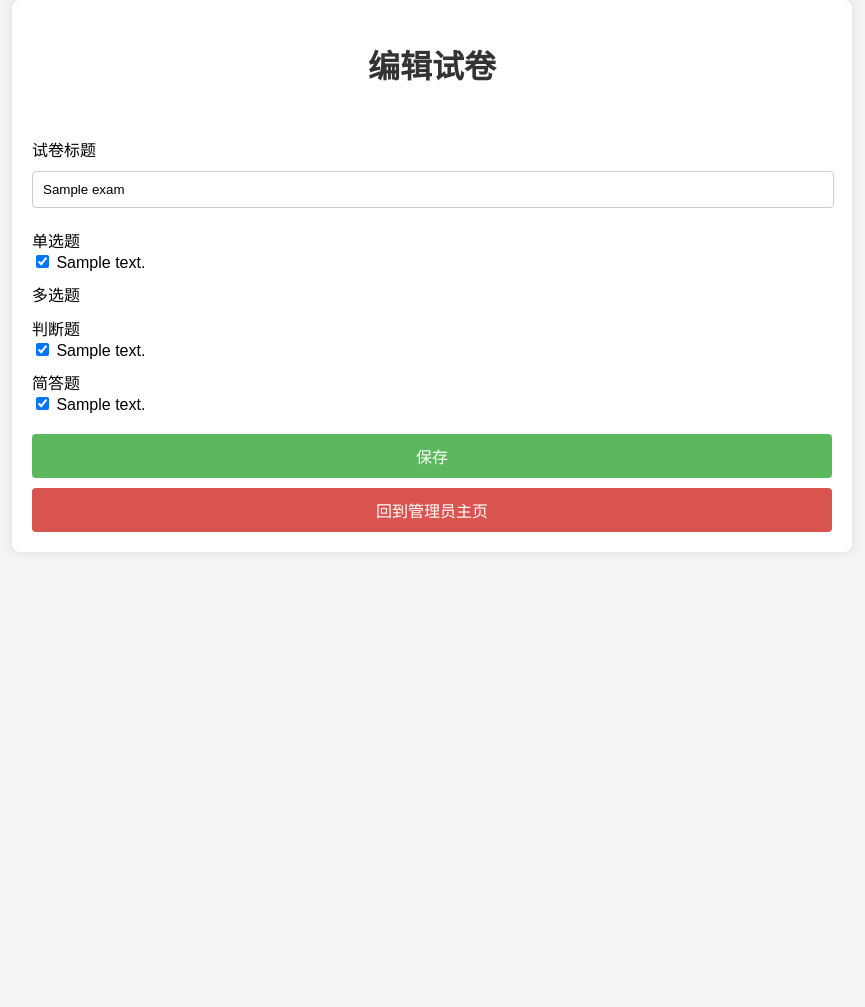
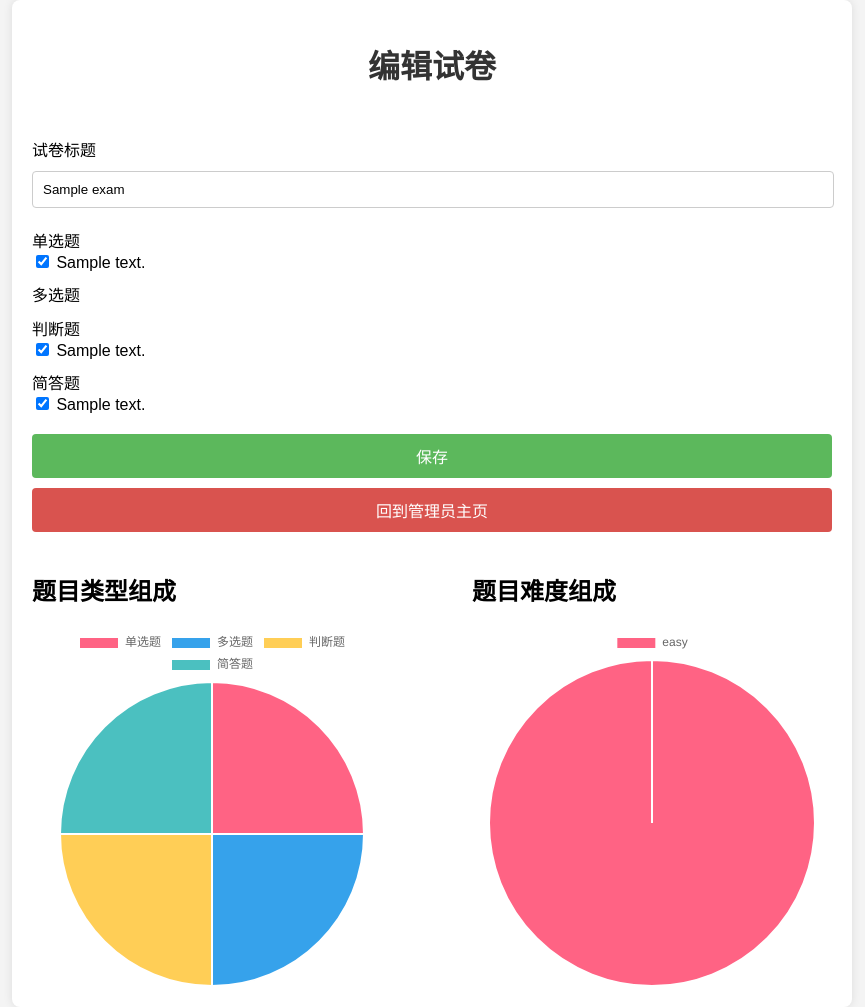
Before and after one commit to cysuna/SE-big, a Django app: page /admin/edit_exam/1/ in a window 1280 px wide. Shown: the whole page, without its empty margins (208-1073 px from the left). Before the commit the page ends 532 px from the top, so only its background shows below. Run offline with Django 5.2, Linux system fonts and the light colour scheme; a user stored in the database is signed in; tables that the repository leaves empty hold one stand-in row (values such as "Sample post"); data that the repository does not hold is empty.

Commit message:
显示试卷组成功能

```diff
--- a/exam_app/views_admin.py
+++ b/exam_app/views_admin.py
@@ -5,6 +5,7 @@
 from django import forms
 from .models import SingleChoiceQuestion, MultipleChoiceQuestion, TrueFalseQuestion, ShortAnswerQuestion, Exam
 from .forms import ExamForm, SingleChoiceQuestionForm, MultipleChoiceQuestionForm, TrueFalseQuestionForm, ShortAnswerQuestionForm
+from collections import Counter
 
 # 用户注册表单
 class TeacherForm(UserCreationForm):
@@ -232,7 +233,32 @@
     else:
         form = ExamForm(instance=exam)
 
-    return render(request, 'edit_exam.html', {'form': form})
+    # 收集题目类型和难度的数据
+    single_choice_count = exam.single_choice_questions.count()
+    multiple_choice_count = exam.multiple_choice_questions.count()
+    true_false_count = exam.true_false_questions.count()
+    short_answer_count = exam.short_answer_questions.count()
+
+    difficulty_counter = Counter()
+    for question in exam.single_choice_questions.all():
+        difficulty_counter[question.difficulty] += 1
+    for question in exam.multiple_choice_questions.all():
+        difficulty_counter[question.difficulty] += 1
+    for question in exam.true_false_questions.all():
+        difficulty_counter[question.difficulty] += 1
+    for question in exam.short_answer_questions.all():
+        difficulty_counter[question.difficulty] += 1
+
+    context = {
+        'form': form,
+        'single_choice_count': single_choice_count,
+        'multiple_choice_count': multiple_choice_count,
+        'true_false_count': true_false_count,
+        'short_answer_count': short_answer_count,
+        'difficulty_counter': dict(difficulty_counter)  # 转换为字典以便在模板中使用
+    }
+
+    return render(request, 'edit_exam.html', context)
 
 # 删除试卷
 @login_required
--- a/templates/edit_exam.html
+++ b/templates/edit_exam.html
@@ -41,7 +41,6 @@
             border: 1px solid #ccc;
             border-radius: 4px;
         }
-
         button {
             width: 100%;
             padding: 10px 20px;
@@ -58,9 +57,6 @@
         button:hover {
             background-color: #4cae4c;
         }
-        button:hover {
-            background-color: #4cae4c;
-        }
         .back-button {
             background-color: #d9534f;
         }
@@ -71,7 +67,21 @@
             display: flex;
             flex-direction: column;
         }
+        .charts-container {
+            display: flex;
+            justify-content: space-between;
+            align-items: center;
+            margin-top: 20px;
+        }
+        .chart-container {
+            width: 45%;
+        }
+        .chart-container canvas {
+            width: 100% !important;
+            height: auto !important;
+        }
     </style>
+    <script src="https://cdn.jsdelivr.net/npm/chart.js"></script>
 </head>
 <body>
     <div class="container">
@@ -100,8 +110,60 @@
             </div>
             <button type="submit">保存</button>
         </form>
-        <a href="{% url 'admin_home' %}"><button class="back-button"">回到管理员主页</button></a>
+        <a href="{% url 'admin_home' %}"><button class="back-button">回到管理员主页</button></a>
+
+        <div class="charts-container">
+            <div class="chart-container">
+                <h2>题目类型组成</h2>
+                <canvas id="questionTypeChart"></canvas>
+            </div>
+            <div class="chart-container">
+                <h2>题目难度组成</h2>
+                <canvas id="difficultyChart"></canvas>
+            </div>
+        </div>
     </div>
+    <script>
+        var ctxType = document.getElementById('questionTypeChart').getContext('2d');
+        var questionTypeChart = new Chart(ctxType, {
+            type: 'pie',
+            data: {
+                labels: ['单选题', '多选题', '判断题', '简答题'],
+                datasets: [{
+                    data: [{{ single_choice_count }}, {{ multiple_choice_count }}, {{ true_false_count }}, {{ short_answer_count }}],
+                    backgroundColor: ['#FF6384', '#36A2EB', '#FFCE56', '#4BC0C0']
+                }]
+            },
+            options: {
+                responsive: true,
+                plugins: {
+                    legend: {
+                        position: 'top',
+                    }
+                }
+            }
+        });
 
+        var ctxDifficulty = document.getElementById('difficultyChart').getContext('2d');
+        var difficultyData = {
+            labels: Object.keys({{ difficulty_counter|safe }}),
+            datasets: [{
+                data: Object.values({{ difficulty_counter|safe }}),
+                backgroundColor: ['#FF6384', '#36A2EB', '#FFCE56', '#4BC0C0', '#9966FF', '#FF9F40']
+            }]
+        };
+        var difficultyChart = new Chart(ctxDifficulty, {
+            type: 'pie',
+            data: difficultyData,
+            options: {
+                responsive: true,
+                plugins: {
+                    legend: {
+                        position: 'top',
+                    }
+                }
+            }
+        });
+    </script>
 </body>
 </html>
--- a/templates/home.html
+++ b/templates/home.html
@@ -57,9 +57,6 @@
             from { opacity: 0; }
             to { opacity: 1; }
         }
-        .container {
-            animation: fadeIn 2s; /* 添加淡入动画 */
-        }
     </style>
 </head>
 <body>
```
Also changed, not shown: exam_app/migrations/0001_initial.py.
